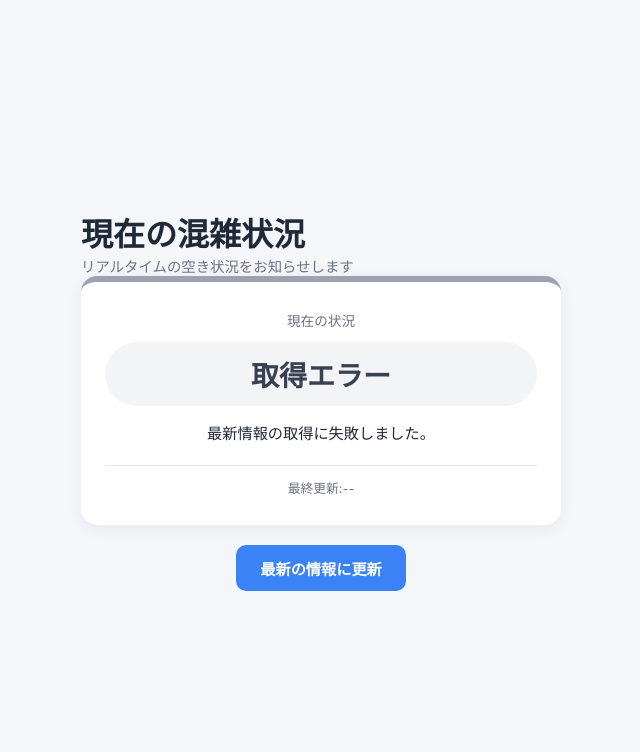
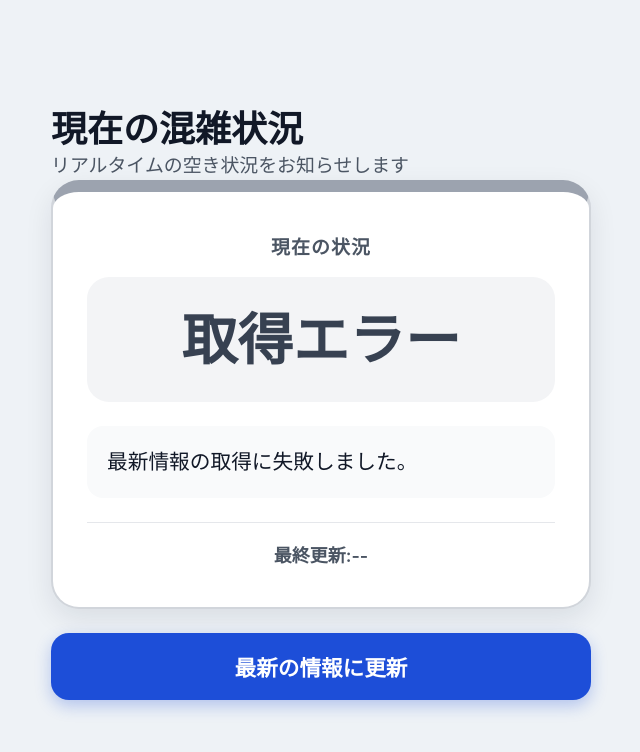
Before and after one commit to paperlog/crowd_status_announcement, a plain HTML site: page index.html in a window 1280 px wide. Shown: the whole page, without its empty margins (319-959 px from the left). Drawn offline with Linux system fonts and the light colour scheme; no server answers.

Commit message:
chore: スマホ用にサイズ変更

```diff
--- a/style.css
+++ b/style.css
@@ -1,32 +1,38 @@
 :root {
-  --bg: #f4f6f9;
+  --bg: #eef2f6;
   --card-bg: #ffffff;
-  --text-main: #1f2937;
-  --text-sub: #6b7280;
+  --text-main: #111827;
+  --text-sub: #4b5563;
   --border: #e5e7eb;
-  --accent: #3b82f6;
+  --btn-bg: #1d4ed8;
+  --btn-active: #1e40af;
 }
 
 * {
   box-sizing: border-box;
   margin: 0;
   padding: 0;
+  -webkit-tap-highlight-color: transparent;
+}
+
+html {
+  font-size: 18px;
 }
 
 body {
-  font-family: -apple-system, BlinkMacSystemFont, "Segoe UI", Roboto, "Hiragino Sans", "Noto Sans JP", sans-serif;
+  font-family: -apple-system, BlinkMacSystemFont, "Hiragino Sans", "Noto Sans JP", sans-serif;
   background-color: var(--bg);
   color: var(--text-main);
-  min-height: 100vh;
+  min-height: 100dvh;
   display: flex;
+  justify-content: center;
   align-items: center;
-  justify-content: center;
   padding: 20px;
 }
 
 .container {
   width: 100%;
-  max-width: 480px;
+  max-width: 540px;
 }
 
 .header {
@@ -35,74 +41,90 @@ body {
 }
 
 .header h1 {
-  font-size: 1.5rem;
-  font-weight: 700;
-  margin-bottom: 6px;
+  font-size: 2rem;
+  font-weight: 800;
+  letter-spacing: 0.02em;
+  line-height: 1.3;
+  margin-bottom: 8px;
 }
 
 .subtitle {
-  font-size: 0.9rem;
+  font-size: 1.05rem;
   color: var(--text-sub);
+  line-height: 1.45;
 }
 
 .status-card {
   background: var(--card-bg);
-  border-radius: 16px;
-  padding: 28px 24px;
-  box-shadow: 0 4px 16px rgba(0, 0, 0, 0.06);
+  border-radius: 28px;
+  padding: 36px 26px;
+  box-shadow: 0 10px 28px rgba(15, 23, 42, 0.09);
   text-align: center;
-  border-top: 6px solid #9ca3af;
-  transition: border-color 0.2s ease;
+  border: 2px solid #d1d5db;
+  border-top: 12px solid #9ca3af;
 }
 
 .status-label {
-  display: inline-block;
-  font-size: 0.85rem;
+  display: block;
+  font-size: 1.05rem;
+  font-weight: 700;
   color: var(--text-sub);
-  margin-bottom: 12px;
+  letter-spacing: 0.06em;
+  margin-bottom: 18px;
 }
 
 .status-badge {
-  font-size: 1.75rem;
-  font-weight: 800;
-  padding: 12px 24px;
-  border-radius: 999px;
+  display: block;
+  width: 100%;
+  font-size: clamp(2.25rem, 9.5vw, 3.1rem);
+  font-weight: 900;
+  line-height: 1.25;
+  padding: 28px 20px;
+  border-radius: 22px;
   background-color: #f3f4f6;
   color: #374151;
-  margin-bottom: 16px;
+  margin-bottom: 24px;
+  word-break: break-word;
 }
 
-/* ステータス別の色分け */
+/* ステータス別の色分け（スマホ屋外でも見やすい高コントラスト） */
 .status-card[data-status="empty"] {
-  border-top-color: #10b981;
+  border-color: #a7f3d0;
+  border-top-color: #059669;
 }
 .status-card[data-status="empty"] .status-badge {
   background-color: #d1fae5;
-  color: #065f46;
+  color: #064e3b;
 }
 
 .status-card[data-status="moderate"] {
-  border-top-color: #f59e0b;
+  border-color: #fde68a;
+  border-top-color: #d97706;
 }
 .status-card[data-status="moderate"] .status-badge {
   background-color: #fef3c7;
-  color: #92400e;
+  color: #78350f;
 }
 
 .status-card[data-status="full"] {
-  border-top-color: #ef4444;
+  border-color: #fecaca;
+  border-top-color: #dc2626;
 }
 .status-card[data-status="full"] .status-badge {
   background-color: #fee2e2;
-  color: #991b1b;
+  color: #7f1d1d;
 }
 
 .status-comment {
-  font-size: 0.95rem;
-  line-height: 1.6;
+  font-size: 1.15rem;
+  font-weight: 500;
+  line-height: 1.7;
   color: var(--text-main);
-  margin-bottom: 18px;
-  min-height: 1.5em;
+  background-color: #f9fafb;
+  border-radius: 16px;
+  padding: 18px 20px;
+  margin-bottom: 24px;
+  text-align: left;
 }
 
 .status-comment:empty {
@@ -110,34 +132,50 @@ body {
 }
 
 .status-meta {
-  font-size: 0.8rem;
+  font-size: 1rem;
+  font-weight: 600;
   color: var(--text-sub);
   border-top: 1px solid var(--border);
-  padding-top: 12px;
+  padding-top: 18px;
 }
 
 .actions {
-  margin-top: 20px;
-  text-align: center;
+  margin-top: 24px;
 }
 
 .reload-btn {
-  background-color: var(--accent);
+  display: block;
+  width: 100%;
+  min-height: 66px;
+  background-color: var(--btn-bg);
   color: #ffffff;
   border: none;
-  border-radius: 10px;
-  padding: 12px 24px;
-  font-size: 0.95rem;
-  font-weight: 600;
+  border-radius: 18px;
+  padding: 18px 24px;
+  font-size: 1.2rem;
+  font-weight: 700;
   cursor: pointer;
-  transition: opacity 0.2s ease;
+  box-shadow: 0 6px 16px rgba(29, 78, 216, 0.28);
 }
 
-.reload-btn:hover {
-  opacity: 0.9;
+.reload-btn:active {
+  background-color: var(--btn-active);
+  transform: scale(0.99);
 }
 
 .reload-btn:disabled {
-  opacity: 0.5;
+  opacity: 0.55;
   cursor: not-allowed;
+  box-shadow: none;
 }
+
+/* PCなど大きめの画面では余白を少し広げてシンプルに中央配置 */
+@media (min-width: 640px) {
+  body {
+    padding: 40px;
+  }
+
+  .status-card {
+    padding: 40px 34px;
+  }
+}
```
